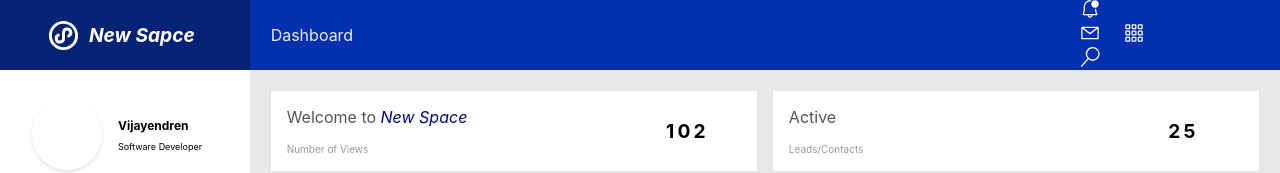
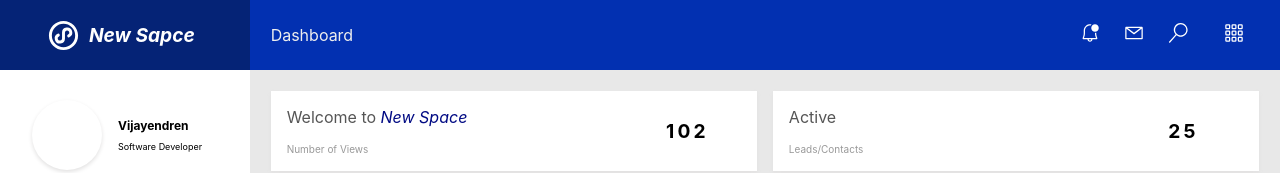
Before and after one commit to R-vijayendren/dashboard-style-guide, a React (Create React App) app: page / in a window 1280 px wide. Shown: the top 173 px of the page. Built offline with nearby package versions, Linux system fonts and the light colour scheme.

Commit message:
fixed the new nav styles

```diff
--- a/src/components/Navigation/NavigationBar.jsx
+++ b/src/components/Navigation/NavigationBar.jsx
@@ -21,7 +21,7 @@ const NavigationBar = () => {
         <div className='pageTitle'>Dashboard</div>
         <div className='navItems'>
           {windowSize.width > 768 && (
-            <div>
+            <div className='options'>
               <div className='nav-icons'>
                 <VscBellDot size={20} />
               </div>
--- a/src/components/Navigation/navBar.scss
+++ b/src/components/Navigation/navBar.scss
@@ -39,6 +39,11 @@
     .navItems {
       @include flexLayoutWithGap(row, center, flex-start, 1.5rem);
       width: 200px;
+
+      .options {
+        @include flexLayoutWithGap(row, center, flex-start, 1.5rem);
+        width: 120px;
+      }
 
       .nav-icons {
         &:hover {
```
